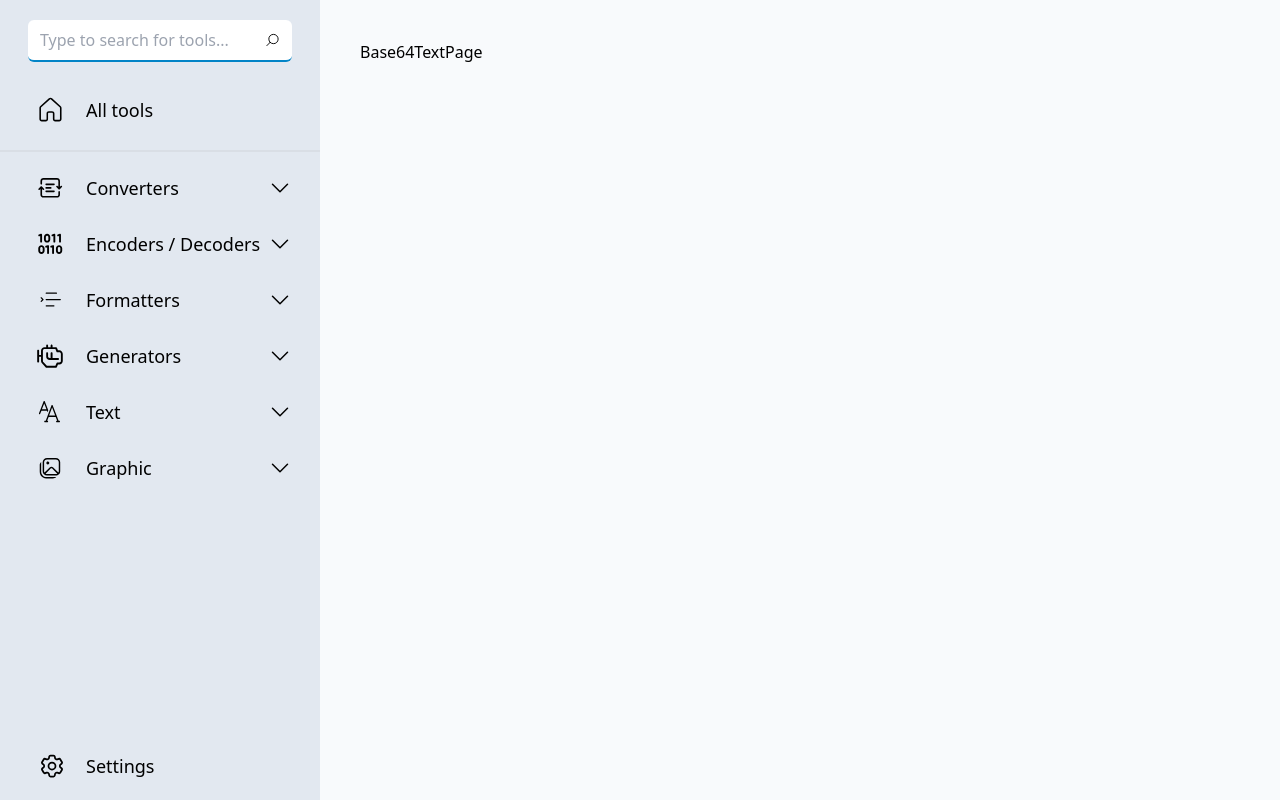
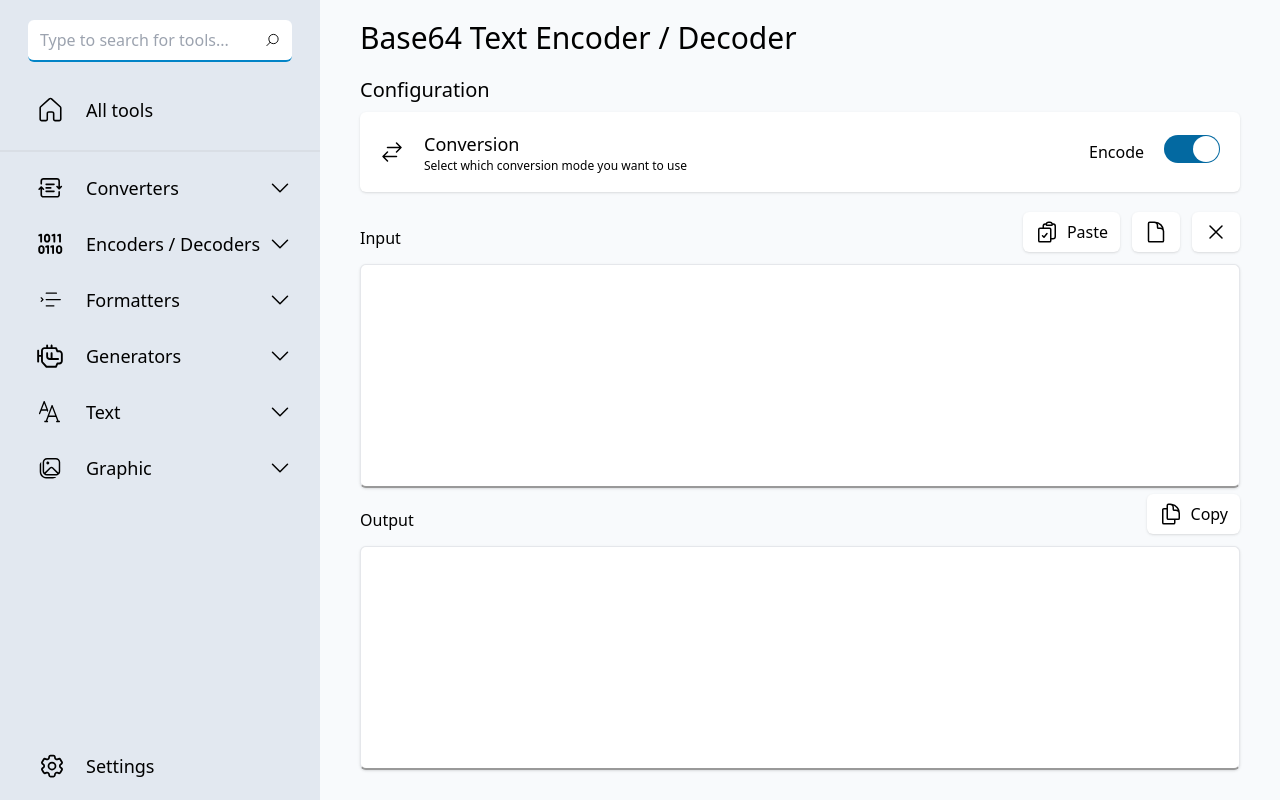
Before and after one commit to lesliechueng1996/dev-tools, a Next.js app: page /encoders-decoders/base64-text in a window 1280 px wide. Built offline with nearby package versions, Linux system fonts and the light colour scheme.

Commit message:
bug fix, add base64 text

```diff
--- a/app/converters/page.tsx
+++ b/app/converters/page.tsx
@@ -1,3 +1,5 @@
+'use client';
+
 import ToolGrid from '@/components/ToolGrid';
 import { filterData } from '@/data';
 
--- a/app/encoders-decoders/base64-text/page.tsx
+++ b/app/encoders-decoders/base64-text/page.tsx
@@ -1,5 +1,196 @@
+'use client';
+
+import {
+  ArrowsRightLeftIcon,
+  LanguageIcon,
+  ClipboardDocumentCheckIcon,
+  DocumentIcon,
+  XMarkIcon,
+  DocumentDuplicateIcon,
+} from '@heroicons/react/24/outline';
+import { useEffect, useRef, useState } from 'react';
+import Switch from 'react-switch';
+import Base64 from 'crypto-js/enc-base64';
+import Utf8 from 'crypto-js/enc-utf8';
+import useDebounce from '@/hooks/useDebounce';
+
+const encodingList = ['UTF-8', 'ASCII'];
+
 function Base64TextPage() {
-  return <div>Base64TextPage</div>;
+  const [isEncode, setIsEncode] = useState(true);
+  const [encoding, setEncoding] = useState(encodingList[0]);
+  const [inputText, setInputText] = useState('');
+  const outputRef = useRef<HTMLTextAreaElement>(null);
+  const inputFileRef = useRef<HTMLInputElement>(null);
+
+  const realInputText = useDebounce(inputText, 500);
+
+  useEffect(() => {
+    if (isEncode) {
+      const str = Base64.stringify(Utf8.parse(realInputText));
+      outputRef.current && (outputRef.current.value = str);
+    } else {
+      const str = Utf8.stringify(Base64.parse(realInputText));
+      outputRef.current && (outputRef.current.value = str);
+    }
+  }, [realInputText, isEncode]);
+
+  const clearInput = () => {
+    setInputText('');
+  };
+
+  const readClipboard = () => {
+    const clipboard = navigator.clipboard;
+    if (clipboard) {
+      navigator.clipboard.readText().then((text) => {
+        setInputText(text);
+      });
+    }
+  };
+
+  const writeClipboard = () => {
+    const text = outputRef.current?.value || '';
+    const clipboard = navigator.clipboard;
+    if (clipboard) {
+      clipboard.writeText(text);
+    }
+  };
+
+  const chooseFile = () => {
+    if (inputFileRef.current) {
+      inputFileRef.current.click();
+    }
+  };
+
+  const onChangeFile = () => {
+    if (inputFileRef.current && inputFileRef.current.files) {
+      const file = inputFileRef.current.files[0];
+      const reader = new FileReader();
+
+      reader.addEventListener('load', () => {
+        const fileContent = reader.result as string;
+        setInputText(fileContent);
+      });
+
+      reader.readAsText(file);
+
+      inputFileRef.current.value = '';
+    }
+  };
+
+  return (
+    <div>
+      <h1 className="text-3xl mb-5">Base64 Text Encoder / Decoder</h1>
+      <div>
+        <div>
+          <h2 className="text-xl mb-2">Configuration</h2>
+          <div className="flex items-center bg-white py-5 px-5 rounded-md shadow gap-5 mb-5 h-20">
+            <div>
+              <ArrowsRightLeftIcon className="w-6 h-6" />
+            </div>
+            <div className="flex flex-col justify-start flex-1">
+              <span className="text-lg">Conversion</span>
+              <span className="text-xs">
+                Select which conversion mode you want to use
+              </span>
+            </div>
+            <div>{isEncode ? 'Encode' : 'Decode'}</div>
+            <div>
+              <Switch
+                checked={isEncode}
+                onChange={(checked) => setIsEncode(checked)}
+                checkedIcon={false}
+                uncheckedIcon={false}
+                onColor="#0369A1"
+              />
+            </div>
+          </div>
+          {/* <div className="flex items-center bg-white py-5 px-5 rounded-md shadow gap-5 h-20 mb-5">
+            <div>
+              <LanguageIcon className="w-6 h-6" />
+            </div>
+            <div className="flex flex-col justify-start flex-1">
+              <span className="text-lg">Encoding</span>
+              <span className="text-xs">
+                Select which encoding do you want to use
+              </span>
+            </div>
+            <div className="px-3 py-2 shadow border rounded-md">
+              <select
+                value={encoding}
+                onChange={(e) => setEncoding(e.target.value)}
+              >
+                {encodingList.map((option) => (
+                  <option value={option}>{option}</option>
+                ))}
+              </select>
+            </div>
+          </div> */}
+        </div>
+        <div>
+          <div className="flex justify-between items-baseline mb-3">
+            <h2>Input</h2>
+            <div className="flex gap-3">
+              <button
+                className="bg-white rounded-md px-3 py-2 flex items-center gap-2 shadow"
+                title="Paste"
+                onClick={readClipboard}
+              >
+                <ClipboardDocumentCheckIcon className="w-6 h-6" />
+                Paste
+              </button>
+              <button
+                className="bg-white rounded-md px-3 py-2 shadow"
+                title="Load a file"
+                onClick={chooseFile}
+              >
+                <DocumentIcon className="w-6 h-6" />
+                <input
+                  type="file"
+                  accept="text/*"
+                  className="hidden"
+                  ref={inputFileRef}
+                  onChange={onChangeFile}
+                />
+              </button>
+              <button
+                className="bg-white rounded-md px-3 py-2 shadow"
+                title="Clear"
+                onClick={clearInput}
+              >
+                <XMarkIcon className="w-6 h-6" />
+              </button>
+            </div>
+          </div>
+          <textarea
+            className="w-full h-56 shadow border border-b-black/40 border-b-2 rounded-md resize-none outline-none p-3"
+            value={inputText}
+            onChange={(e) => setInputText(e.target.value)}
+          ></textarea>
+        </div>
+        <div>
+          <div className="flex justify-between items-baseline mb-3">
+            <h2>Output</h2>
+            <div>
+              <button
+                className="bg-white rounded-md px-3 py-2 flex items-center gap-2 shadow"
+                title="Copy"
+                onClick={writeClipboard}
+              >
+                <DocumentDuplicateIcon className="w-6 h-6" />
+                Copy
+              </button>
+            </div>
+          </div>
+          <textarea
+            className="w-full h-56 shadow border border-b-black/40 border-b-2 rounded-md resize-none outline-none p-3"
+            ref={outputRef}
+            readOnly
+          ></textarea>
+        </div>
+      </div>
+    </div>
+  );
 }
 
 export default Base64TextPage;
--- a/app/encoders-decoders/page.tsx
+++ b/app/encoders-decoders/page.tsx
@@ -1,3 +1,5 @@
+'use client';
+
 import ToolGrid from '@/components/ToolGrid';
 import { filterData } from '@/data';
 
--- a/app/formatters/page.tsx
+++ b/app/formatters/page.tsx
@@ -1,3 +1,5 @@
+'use client';
+
 import ToolGrid from '@/components/ToolGrid';
 import { filterData } from '@/data';
 
--- a/app/generators/page.tsx
+++ b/app/generators/page.tsx
@@ -1,3 +1,5 @@
+'use client';
+
 import ToolGrid from '@/components/ToolGrid';
 import { filterData } from '@/data';
 
--- a/app/graphic/page.tsx
+++ b/app/graphic/page.tsx
@@ -1,3 +1,5 @@
+'use client';
+
 import ToolGrid from '@/components/ToolGrid';
 import { filterData } from '@/data';
 
--- a/app/layout.tsx
+++ b/app/layout.tsx
@@ -17,7 +17,7 @@ export default function RootLayout({
         <aside className="w-1/4 bg-slate-200 dark:bg-slate-900 h-screen min-w-min overflow-y-auto">
           <Menu />
         </aside>
-        <main className="flex-1 bg-slate-50 h-screen overflow-y-auto p-10">
+        <main className="flex-1 bg-slate-50 h-screen overflow-y-auto px-10 py-5">
           {children}
         </main>
       </body>
--- a/app/page.tsx
+++ b/app/page.tsx
@@ -1,3 +1,5 @@
+'use client';
+
 import ToolGrid from '@/components/ToolGrid';
 import { toolList } from '@/data';
 
--- a/app/text/page.tsx
+++ b/app/text/page.tsx
@@ -1,3 +1,5 @@
+'use client';
+
 import ToolGrid from '@/components/ToolGrid';
 import { filterData } from '@/data';
 
--- a/components/ToolItem.tsx
+++ b/components/ToolItem.tsx
@@ -1,13 +1,23 @@
+'use client';
+
 import React from 'react';
 import {
   Square2StackIcon,
   BookmarkIcon,
   BookmarkSlashIcon,
 } from '@heroicons/react/24/outline';
+import { useRouter } from 'next/navigation';
 
 function ToolItem({ tool }: { tool: MenuItem }) {
+  const router = useRouter();
+
   return (
-    <div className="group flex flex-col items-center rounded-md bg-white w-48 h-80 overflow-hidden shadow-md border hover:scale-110 transition-all duration-300 cursor-pointer">
+    <div
+      className="group flex flex-col items-center rounded-md bg-white w-48 h-80 overflow-hidden shadow-md border hover:scale-110 transition-all duration-300 cursor-pointer"
+      onClick={() => {
+        router.push(tool.link ?? '/');
+      }}
+    >
       <div className="mt-10 mb-10">
         <div>{React.createElement(tool.icon, { className: 'h-20 w-20' })}</div>
       </div>
--- a/package.json
+++ b/package.json
@@ -13,6 +13,7 @@
     "@types/node": "18.15.3",
     "@types/react": "18.0.28",
     "@types/react-dom": "18.0.11",
+    "crypto-js": "^4.1.1",
     "eslint": "8.36.0",
     "eslint-config-next": "13.2.4",
     "next": "13.2.4",
@@ -22,6 +23,7 @@
     "typescript": "5.0.2"
   },
   "devDependencies": {
+    "@types/crypto-js": "^4.1.1",
     "autoprefixer": "^10.4.14",
     "postcss": "^8.4.21",
     "tailwindcss": "^3.2.7"
```
Also changed, not shown: 1 other file (tests, documents, lock files or other folders).
